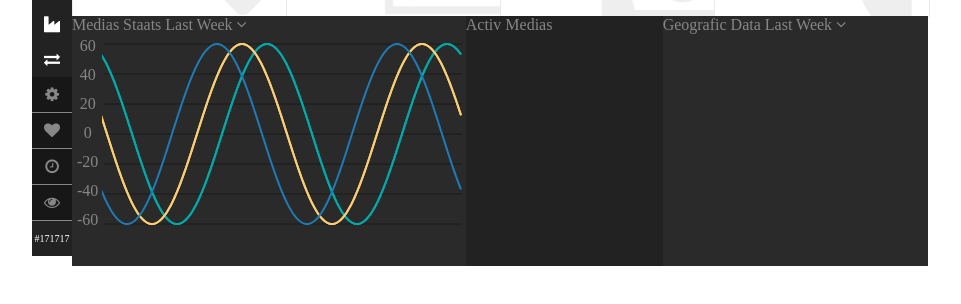
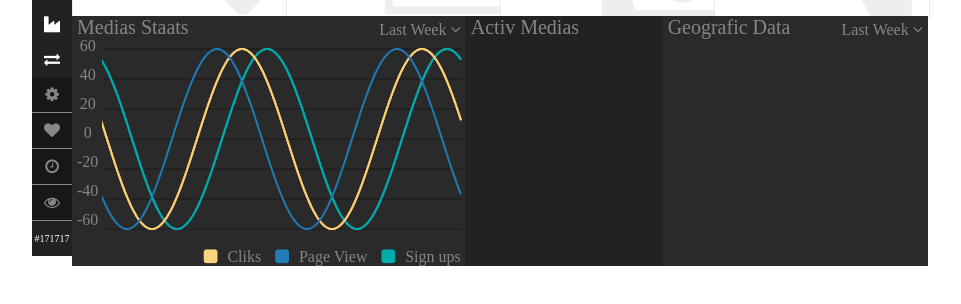
Before and after one commit to shushan907/New-Task, a plain HTML site: page index.html in a window 1280 px wide. Shown: the part 190-494 px from the top of the page, without its empty margins (160-1121 px from the left). Drawn offline with Linux system fonts and the light colour scheme.

Commit message:
completed item1

```diff
--- a/css/style.css
+++ b/css/style.css
@@ -146,12 +146,15 @@ body {
 .num {
     font: bold 35px serif;
 }
+
 .text {
     font: bold 12px serif;
 }
+
 .text_color {
     color:#ACABAC;
 }
+
 .coord {
     margin: 0;
     padding: 5px;
@@ -160,11 +163,45 @@ body {
     left: 0;
     text-align: center;
 }
+
 .coord li {
     list-style-type: none;
     line-height: 29px;
     margin: 0;
 }
+
 canvas {
     padding-left: 30px;
 }
+
+.media {
+    padding: 5px;
+    font-size: 20px;
+}
+
+.lastWeek {
+    position: absolute;
+    right: 5px;
+    top: 5px;
+}
+
+.diagramInfo {
+    position: absolute;
+    bottom: 0;
+    right: 5px;
+}
+
+.cliks i {
+    color: #FBD37F;
+    padding: 0 10px 0 10px;
+}
+
+.pageView i {
+    color: #227DB6;
+    padding: 0 10px 0 10px;
+}
+
+.signUp i {
+    color: #01ACAC;
+    padding: 0 10px 0 10px;
+}
--- a/index.html
+++ b/index.html
@@ -36,9 +36,9 @@
             <div id='container2'>
                 <div id="item5">
                     <span class="media">Medias Staats</span>
-                    <span class='lastWeek'>Last Week</span>
-
-                    <i class="fa fa-angle-down"></i>
+                    <span class='lastWeek'>Last Week
+                        <i class="fa fa-angle-down"></i>
+                    </span>
 
                     <ul class="coord">
                         <li>60</li>
@@ -51,15 +51,20 @@
                     </ul>
 
                     <canvas id="myCanvas" width="360px" height="200"></canvas>
-
+                    <span class='diagramInfo'>
+                        <span class='cliks'><i class="fa fa-square"></i>Cliks</span>
+                        <span class='pageView'><i class="fa fa-square"></i>Page View</span>
+                        <span class="signUp"><i class="fa fa-square"></i>Sign ups</span>
+                    </span>
                 </div>
                 <div id="item6">
-                    <span>Activ Medias</span>
+                    <span class="media">Activ Medias</span>
                 </div>
                 <div id="item7">
-                    <span>Geografic Data</span>
-                    <span>Last Week</span>
-                    <i class="fa fa-angle-down"></i>
+                    <span class="media">Geografic Data</span>
+                    <span class="lastWeek">Last Week
+                        <i class="fa fa-angle-down"></i>
+                    </span>
                 </div>
             </div>
             <div id='container3'>
```
